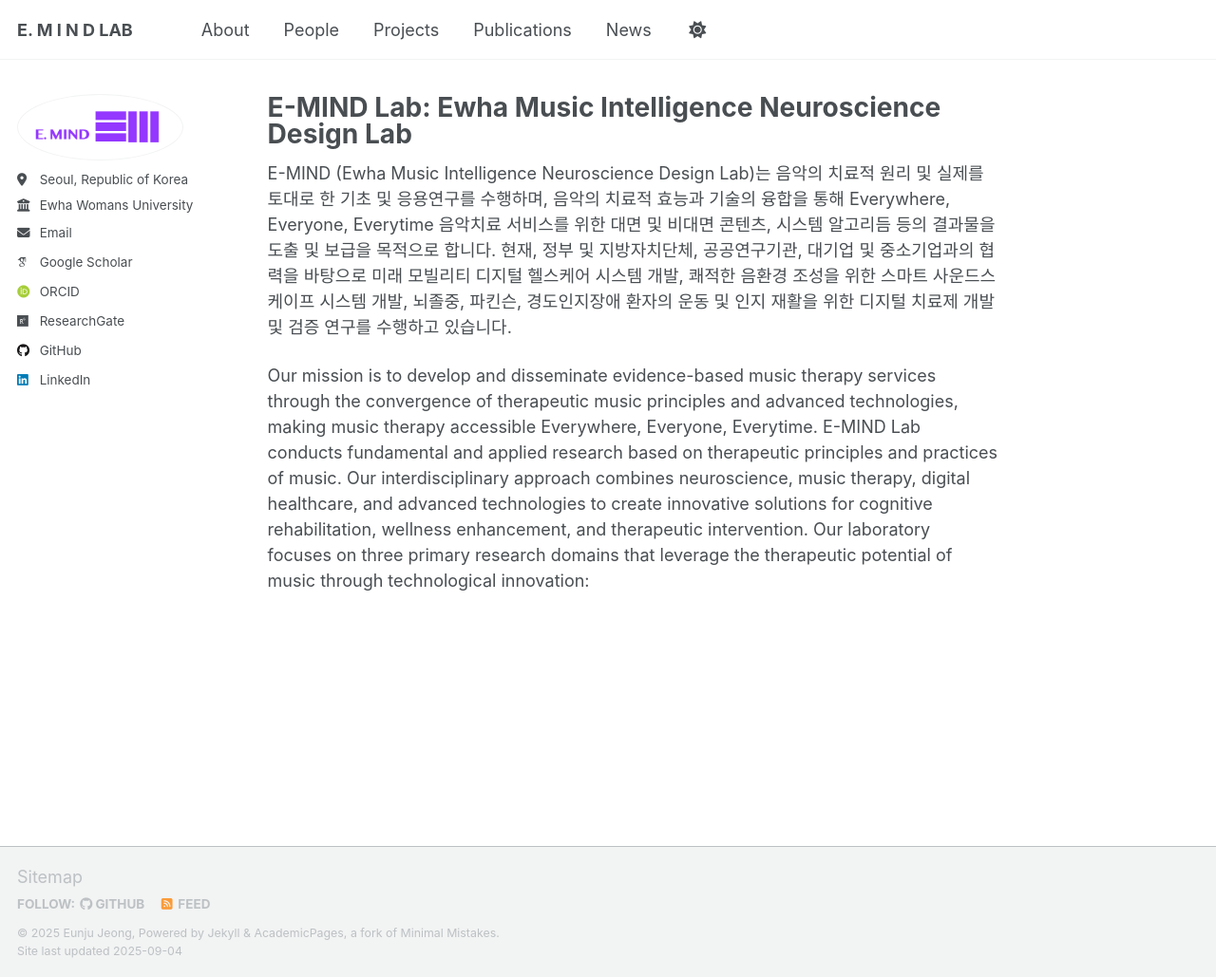
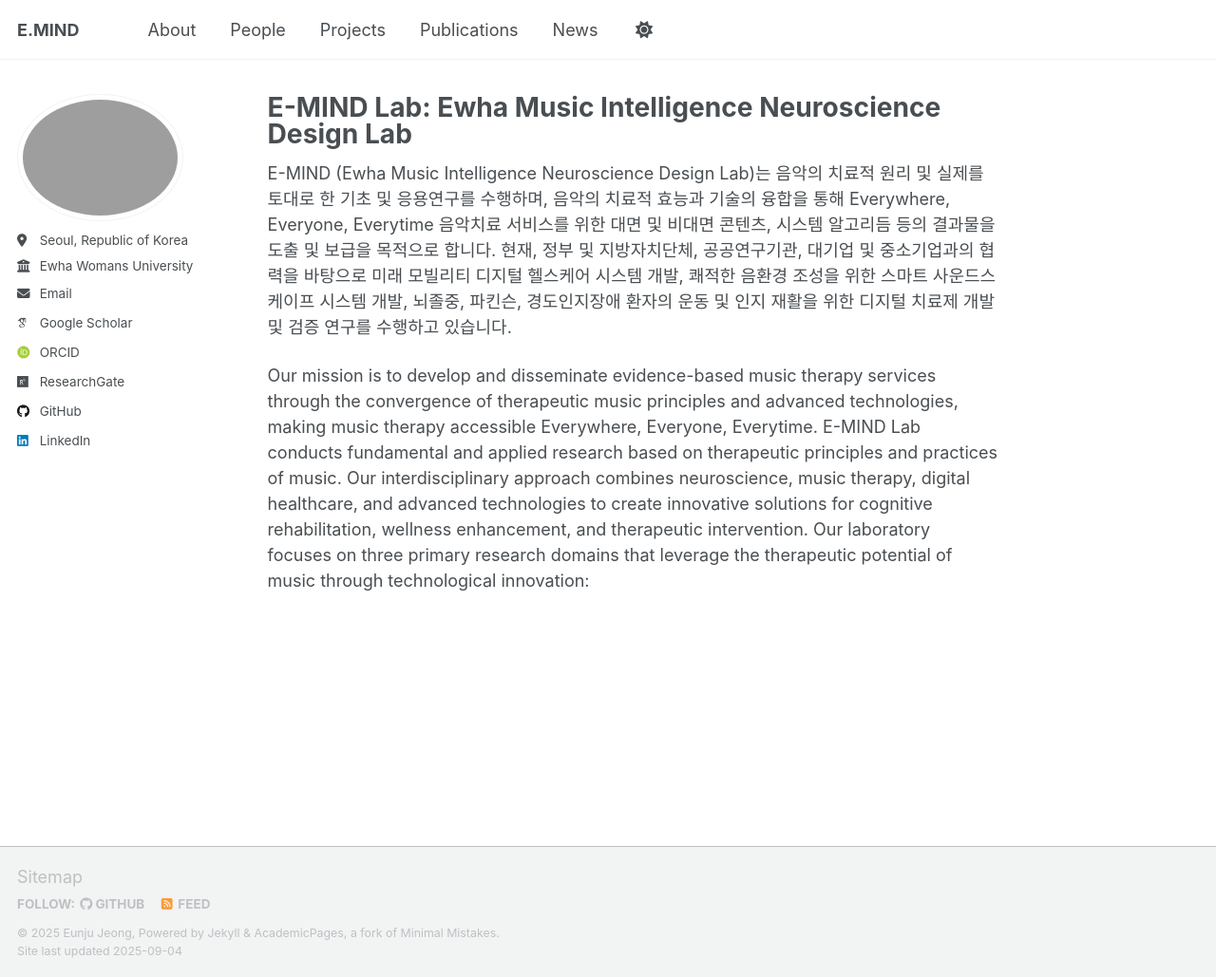
Before and after one commit to eunjujeong/E.MIND, a Jekyll site: the page built from _pages/about.md, in a window 1280 px wide and 1029 px high. Shown: the whole window at 95% size. Built offline with Jekyll 4.4.1, drawn with Linux system fonts in a browser that asks for light colours; some web fonts are replaced; a script that is not in the unit is left out.

Commit message:
Update _config.yml

```diff
--- a/_config.yml
+++ b/_config.yml
@@ -9,7 +9,7 @@
 # Basic Site Settings
 locale                   : "en-US"
 site_theme               : "default"
-title                    : "E. M I N D LAB"
+avatar                   : "logo.png"
 title_separator          : "-"
 name                     : &name "Eunju Jeong"
 description              : &description "E.MIND (Ewha Music Intelligence Neuroscience Design Lab) conducts fundamental and applied research based on therapeutic principles and practices of music. Our mission is to develop and disseminate face-to-face and non-face-to-face contents, system algorithms, and other outcomes for Everywhere, Everyone, Everytime music therapy services through the convergence of music's therapeutic efficacy and technology. Currently, we are conducting research in collaboration with government agencies, local governments, public research institutions, and both large and small enterprises including future mobility digital healthcare system development, smart soundscape system development for pleasant acoustic environments, and digital therapeutics development and validation for motor and cognitive rehabilitation."
@@ -22,7 +22,7 @@
 #               Additional customization can be done by editing /_includes/author-profile.html
 author:
   # Biographic information
-  avatar           : "logo.png"
+  title            : "E. M I N D LAB"
   pronouns         : # example: "she/her"
   location         : "Seoul, Republic of Korea"
   employer         : "Ewha Womans University"
```
